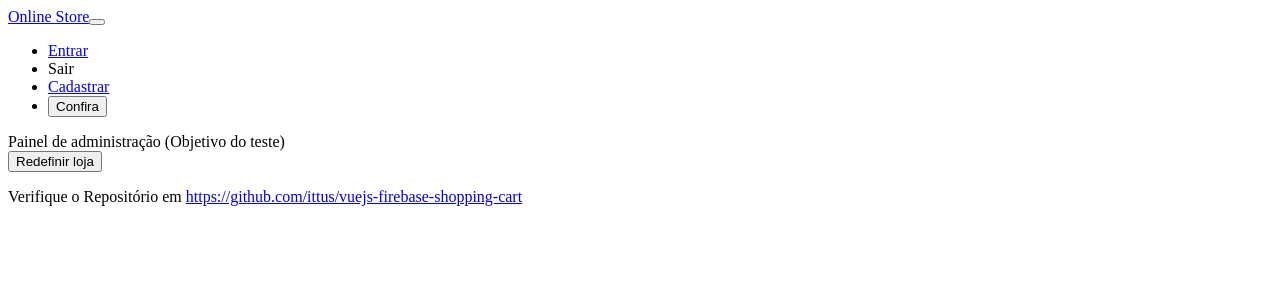
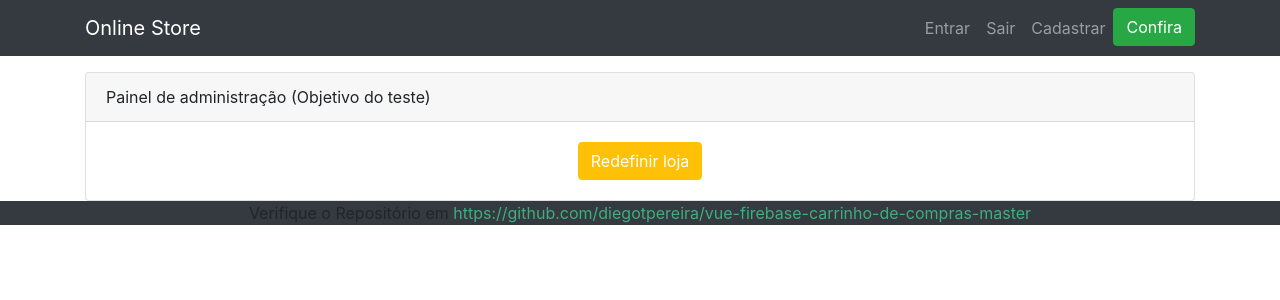
Before and after one commit to diegotpereira/vue-firebase-carrinho-de-compras-master, a Vue app: page / in a window 1280 px wide. Shown: the top 300 px of the page. Built offline with nearby package versions, Linux system fonts and the light colour scheme.

Commit message:
adicionado componentes de estilização.

```diff
--- a/package.json
+++ b/package.json
@@ -20,6 +20,8 @@
     "babel-eslint": "^10.1.0",
     "eslint": "^6.7.2",
     "eslint-plugin-vue": "^6.2.2",
+    "sass": "^1.26.3",
+    "sass-loader": "^8.0.2",
     "vue-template-compiler": "^2.6.11"
   },
   "eslintConfig": {
--- a/src/App.vue
+++ b/src/App.vue
@@ -21,8 +21,8 @@
     <footer class="navbar-default navbar-bottom navbar-dark bg-dark">
       <div class="container-fluid">
             <p class="text-center nav-bar mb-0">Verifique o Repositório em
-              <a href="https://github.com/ittus/vuejs-firebase-shopping-cart" target="_blank">
-              https://github.com/ittus/vuejs-firebase-shopping-cart
+              <a href="https://github.com/diegotpereira/vue-firebase-carrinho-de-compras-master" target="_blank">
+              https://github.com/diegotpereira/vue-firebase-carrinho-de-compras-master
             </a></p>
       </div>
     </footer>
--- /dev/null
+++ b/src/assets/styles/app.scss
@@ -0,0 +1,3 @@
+@import 'bootstrap/_variables';
+@import '~bootstrap/scss/bootstrap';
+@import './custom';
--- /dev/null
+++ b/src/assets/styles/bootstrap/_variables.scss
@@ -0,0 +1,3 @@
+@import "~bootstrap/scss/functions";
+
+$primary: #3eaf7c !default;
--- /dev/null
+++ b/src/assets/styles/custom.scss
@@ -0,0 +1,23 @@
+.btn-warning {
+  color: #fff;
+  &:hover {
+    color: #fff;
+  }
+}
+
+
+.intrinsic {
+  padding-top: 100%;
+  position: relative;
+  height: 0;
+  width: 100%;
+  background: #fff;
+
+  .intrinsic-item {
+    position: absolute;
+    top: 0;
+    left: 0;
+    width: 100%;
+    height: 100%;
+  }
+}
--- a/src/main.js
+++ b/src/main.js
@@ -1,6 +1,7 @@
 import Vue from 'vue'
 import App from './App.vue'
 import VueRouter from 'vue-router';
+import './assets/styles/app.scss'
 
 Vue.use(VueRouter)
 
```
Also changed, not shown: 1 other file (tests, documents, lock files or other folders).
